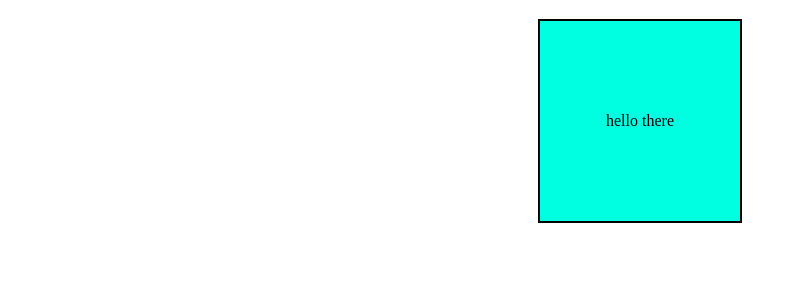
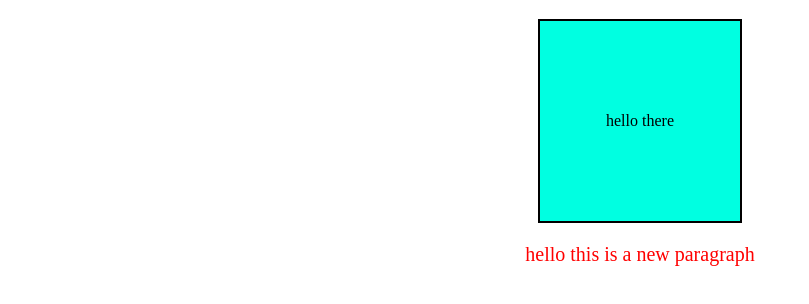
Before and after one commit to suraj0522/JAVASCRIPT, a plain HTML site: page dom2.html in a window 1280 px wide. Shown: the part 90-394 px from the top of the page, without its empty margins (0-809 px from the left). Drawn offline with Linux system fonts and the light colour scheme.

Commit message:
doing some practice question

```diff
--- a/dom2.html
+++ b/dom2.html
@@ -9,6 +9,7 @@
 <body>
 <div id="box">hello there</div>
 
+<p class="content">hello this is a new paragraph</p>
 
 
 
--- a/dom2.js
+++ b/dom2.js
@@ -26,3 +26,5 @@ newbutton.style.backgroundColor = "purple";
 newbutton.style.color = "white";
 
 document.querySelector("body").prepend(newbutton);
+
+let para=document.querySelector("p");
--- a/dom22.css
+++ b/dom22.css
@@ -9,3 +9,14 @@
     align-items: center;
 
 }
+
+.content {
+    color: red;
+    font-size: 20px;
+    text-align: center;
+}
+
+.newcon{
+     background-color: rgb(0, 255, 225);
+
+}
```
